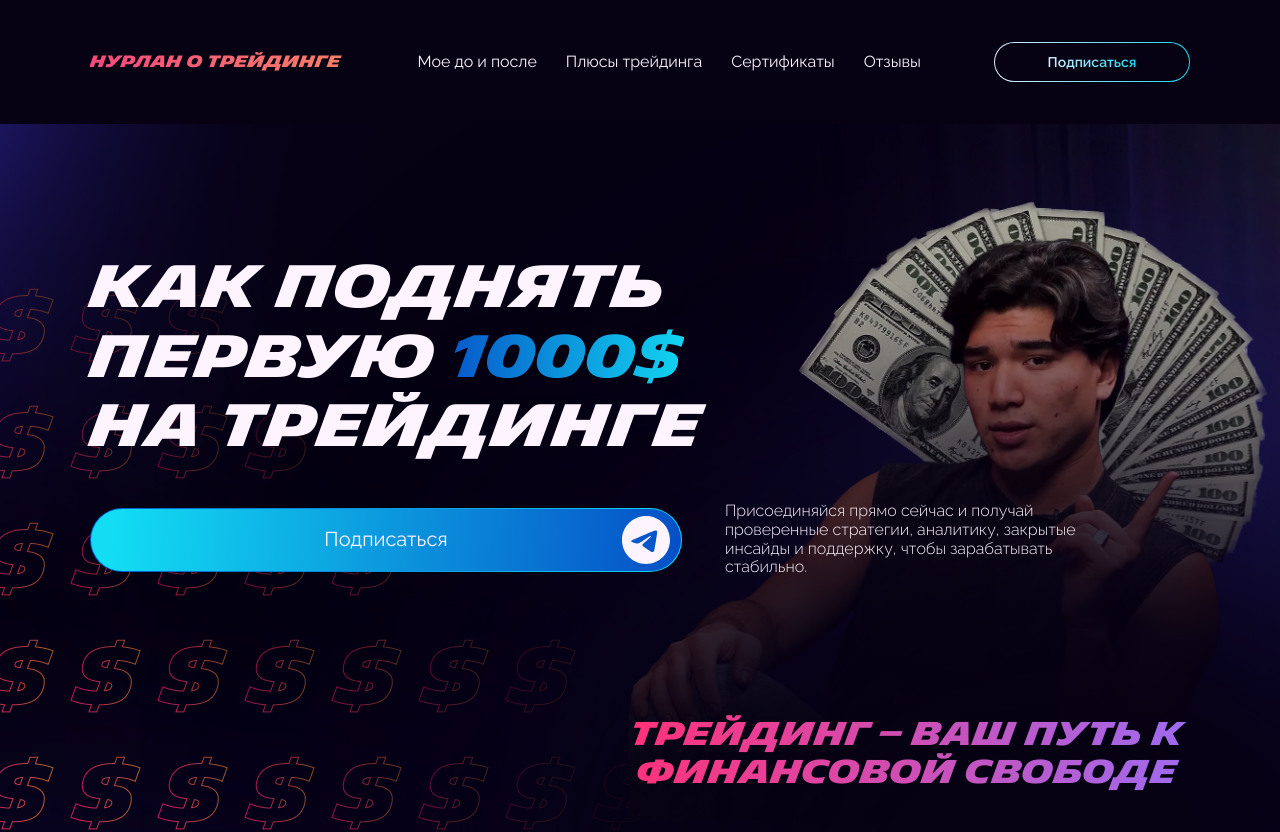
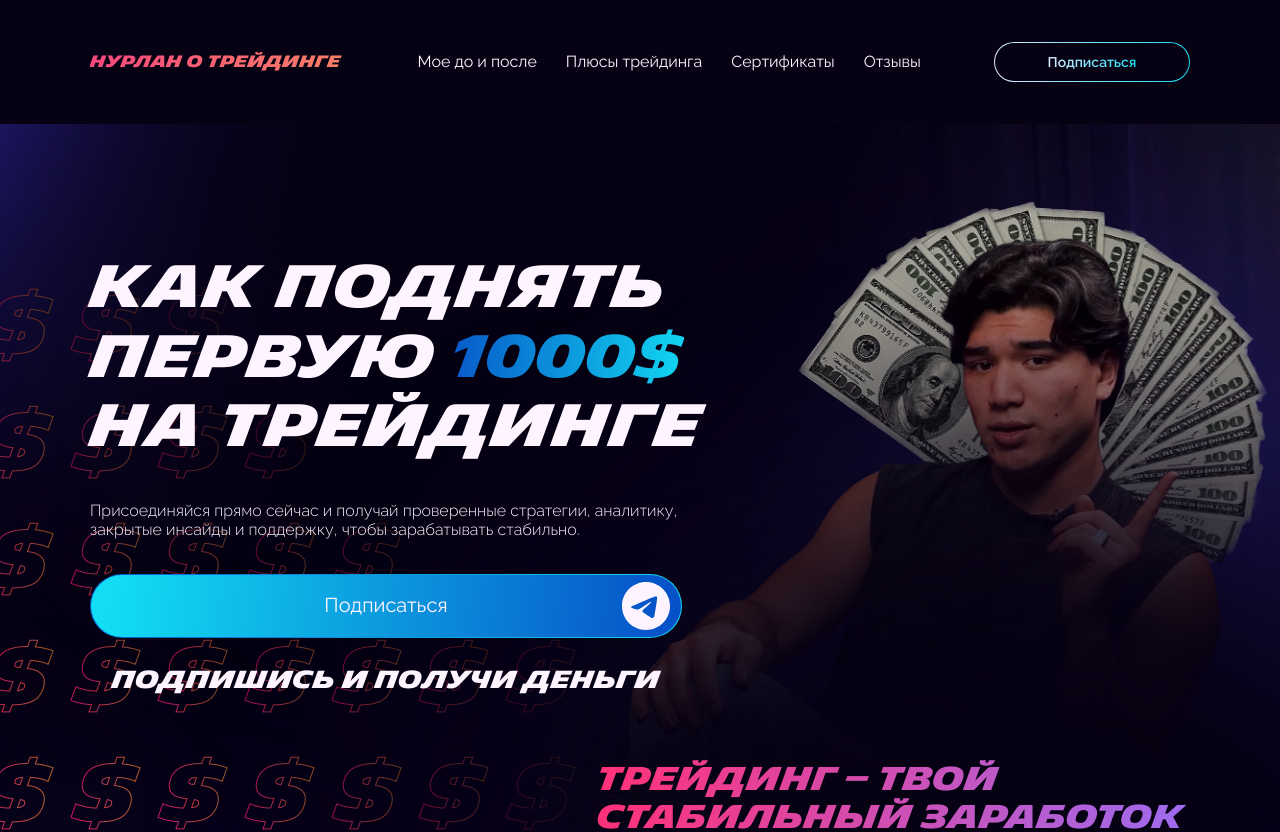
Before and after one commit to cyanidium-dev/crypto-landing, a Next.js app: page / in a window 1280 px wide. Shown: the top 832 px of the page. Built offline with nearby package versions, Linux system fonts and the light colour scheme; no server answers.

Commit message:
updated hero texts and styles

```diff
--- a/src/components/homePage/hero/Hero.tsx
+++ b/src/components/homePage/hero/Hero.tsx
@@ -39,14 +39,15 @@ export default function Hero() {
           initial="hidden"
           animate={isVisible ? "visible" : "hidden"}
           variants={fadeInAnimation({ x: -80, delay: 0.8 })}
-          className="tabxl:flex tabxl:flex-row-reverse tabxl:gap-x-[43px] tabxl:items-center tabxl:justify-start w-fit mb-9 tabxl:mb-[138px] mx-auto tabxl:mx-0"
+          className="tabxl:flex tabxl:flex-row-reverse tabxl:gap-x-[43px] tabxl:items-center tabxl:justify-start w-fit mb-9 tabxl:mb-[66px] mx-auto tabxl:mx-0"
         >
-          <p className="max-w-[682px] tabxl:w-[354px] mx-auto tabxl:mx-0 mb-[50px] tabxl:mb-0 text-16light text-center tabxl:text-left">
+          {" "}
+          <div>
+            <p className="max-w-[682px] tabxl:w-[649px] mx-auto tabxl:mx-0 mb-[50px] tabxl:mb-[34px] text-16light text-center tabxl:text-left">
               Присоединяйся прямо сейчас и получай проверенные стратегии,
               аналитику, закрытые инсайды и поддержку, чтобы зарабатывать
               стабильно.
-          </p>
-
+            </p>{" "}
             <a
               href={TELEGRAM_URL}
               target="_blank"
@@ -55,15 +56,19 @@ export default function Hero() {
             >
               <MainButton>Подписаться</MainButton>
             </a>
+            <h2 className="max-w-[592px] mt-7 font-michelin text-16bold tabxl:text-24bold text-center">
+              Подпишись и получи деньги
+            </h2>
+          </div>
         </motion.div>
 
         <motion.h3
           initial="hidden"
           animate={isVisible ? "visible" : "hidden"}
           variants={fadeInAnimation({ y: 20, delay: 2.4 })}
-          className="w-fit tabxl:w-[566px] mx-auto tabxl:mr-0 tabxl:ml-auto font-michelin uppercase text-center text-18bold tabxl:text-32bold text-transparent bg-clip-text bg-lightPinkGradient"
+          className="w-fit tabxl:w-[593px] mx-auto tabxl:mr-0 tabxl:ml-auto font-michelin uppercase text-center tabxl:text-left text-18bold tabxl:text-32bold text-transparent bg-clip-text bg-lightPinkGradient"
         >
-          Трейдинг – ваш путь к финансовой свободе
+          Трейдинг – твой Стабильный заработок
         </motion.h3>
       </div>
     </section>
--- a/src/components/homePage/hero/HeroImages.tsx
+++ b/src/components/homePage/hero/HeroImages.tsx
@@ -27,13 +27,14 @@ export default function HeroImages() {
         whileInView="visible"
         viewport={{ once: true }}
         variants={fadeInAnimation({ scale: 0.9, delay: 0.3, duration: 1.2 })}
-        className="tabxl:hidden absolute -z-[40] left-1 top-[-161px] h-[443px] overflow-visible"
+        className="tabxl:hidden absolute -z-[40] left-1 top-[-161px] w-full h-[443px] overflow-visible"
       >
         <Image
           src="/images/backgrounds/heroSection/dollarsMob.webp"
           alt="dollars"
           width={1028}
           height={443}
+          className="w-full h-full object-cover"
         />
       </motion.div>
 
@@ -56,8 +57,8 @@ export default function HeroImages() {
         initial="hidden"
         whileInView="visible"
         viewport={{ once: true }}
-        variants={fadeInAnimation({ scale: 0.8, delay: 1.6 })}
-        className="absolute top-[78px] tabxl:top-[65px] left-[calc(50%-232px) tabxl:left-auto tabxl:right-[2px] -z-[35] rotate-[3.4deg] w-[489px] h-[364px]"
+        variants={fadeInAnimation({ x: 120, duration: 1.5, delay: 2.4 })}
+        className="absolute top-[78px] tabxl:top-[65px] left-[calc(50%-232px)] tabxl:left-auto tabxl:right-[2px] -z-[35] rotate-[3.4deg] w-[489px] h-[364px]"
       >
         <Image
           src="/images/backgrounds/heroSection/banknotes.webp"
```
Lines whose indentation alone changed are shown as unchanged.
